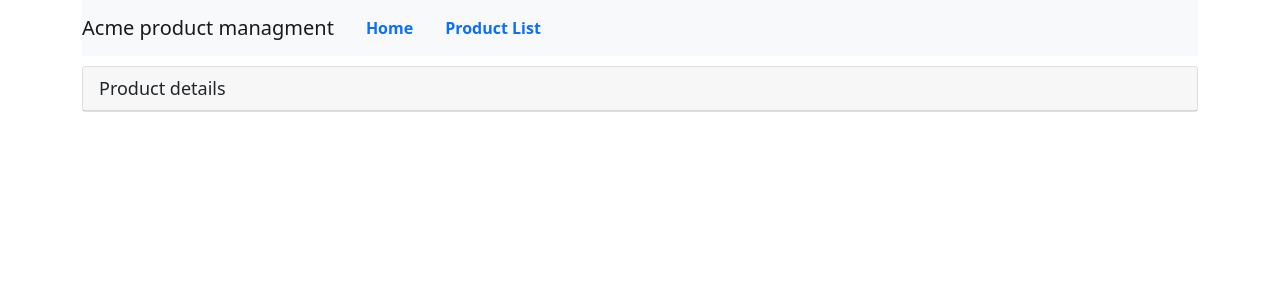
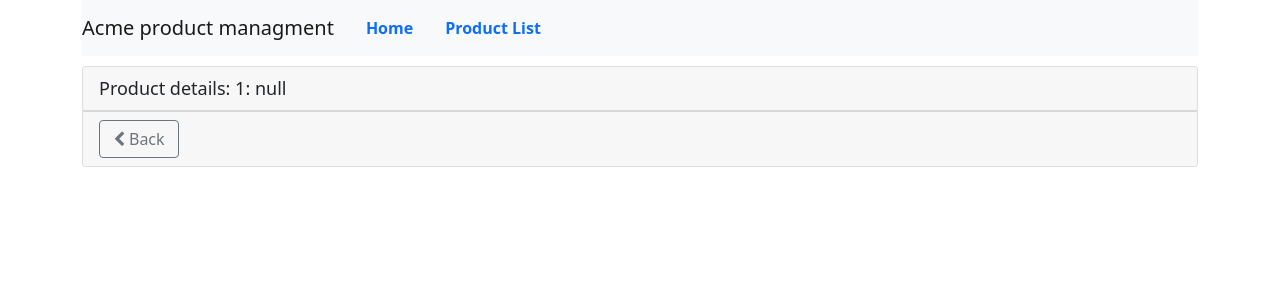
Before and after one commit to Dexter-Freeman/apm, an Angular app: page /products/1 in a window 1280 px wide. Shown: the top 300 px of the page. Built offline with nearby package versions, Linux system fonts and the light colour scheme.

Commit message:
Passing parameters to a Route, CanActivate Guard

```diff
--- a/src/app/app.module.ts
+++ b/src/app/app.module.ts
@@ -10,6 +10,7 @@ import { StarComponent } from './shared/components/star/star.component';
 import { ProductDetailsComponent } from './components/products-list/product-details/product-details.component';
 import { WelcomeComponent } from './components/welcome/welcome.component';
 import { RouterModule } from '@angular/router';
+import { ProductDetailsGuard } from './components/products-list/product-details/product-details.guard';
 
 @NgModule({
   declarations: [
@@ -26,7 +27,11 @@ import { RouterModule } from '@angular/router';
     HttpClientModule,
     RouterModule.forRoot([
       { path: 'products', component: ProductListComponent },
-      { path: 'products/:id', component: ProductDetailsComponent },
+      {
+        path: 'products/:id',
+        canActivate: [ProductDetailsGuard],
+        component: ProductDetailsComponent
+      },
       { path: 'welcome', component: WelcomeComponent },
       { path: '', redirectTo: 'welcome', pathMatch: 'full' },
       { path: '**', redirectTo: 'welcome', pathMatch: 'full' }
--- a/src/app/components/products-list/product-details/product-details.component.html
+++ b/src/app/components/products-list/product-details/product-details.component.html
@@ -1,5 +1,12 @@
 <div class="card">
     <div class="card-header">
-        {{ pageTitle }}
+        {{ pageTitle + ': ' + product?.productName }}
+    </div>
+    <div class="card-footer">
+        <button class="btn btn-outline-secondary" style="width: 80px;"
+            (click)="onBack()">
+            <i class="fa fa-chevron-left"></i>
+            Back
+        </button>
     </div>
 </div>
--- a/src/app/components/products-list/product-details/product-details.component.ts
+++ b/src/app/components/products-list/product-details/product-details.component.ts
@@ -1,4 +1,6 @@
-import { Component, OnInit } from '@angular/core';
+import { Component, Input, OnInit } from '@angular/core';
+import { ActivatedRoute, Router } from '@angular/router';
+import { IProduct } from '../products.interface';
 
 @Component({
   selector: 'pm-product-details',
@@ -9,9 +11,18 @@ export class ProductDetailsComponent implements OnInit {
 
   pageTitle: string = 'Product details';
 
-  constructor() { }
+  @Input()
+  product: IProduct | undefined;
+
+  constructor(private route: ActivatedRoute, private router: Router) { }
 
   ngOnInit(): void {
+    const id = Number(this.route.snapshot.paramMap.get('id'));
+    this.pageTitle += `: ${id}`;
+  }
+
+  onBack(): void {
+    this.router.navigate(['/products']);
   }
 
 }
--- /dev/null
+++ b/src/app/components/products-list/product-details/product-details.guard.ts
@@ -0,0 +1,26 @@
+import { Injectable } from '@angular/core';
+import { ActivatedRouteSnapshot, CanActivate, Router, RouterStateSnapshot, UrlTree } from '@angular/router';
+import { Observable } from 'rxjs';
+
+@Injectable({
+  providedIn: 'root'
+})
+export class ProductDetailsGuard implements CanActivate {
+
+  constructor(private router: Router) {}
+
+  canActivate(
+    route: ActivatedRouteSnapshot,
+    state: RouterStateSnapshot): Observable<boolean | UrlTree> | Promise<boolean | UrlTree> | boolean | UrlTree {
+
+      const id = Number(route.paramMap.get('id'));
+
+      if (isNaN(id) || id < 1) {
+        this.router.navigate(['/products']);
+        return false;
+      }
+
+      return true;
+  }
+
+}
--- a/src/app/components/products-list/products-list.component.html
+++ b/src/app/components/products-list/products-list.component.html
@@ -40,7 +40,11 @@
                                 [alt]="product.productName" [title]="product.productName"
                                 [style.width.px]="imageWidth" [style.margin.px]="imageMargin" >
                         </td>
-                        <td>{{ product.productName }}</td>
+                        <td>
+                            <a [routerLink]="['/products', product.productId]" [product]="product">
+                                {{ product.productName }}
+                            </a>
+                        </td>
                         <td>{{ product.productCode | lowercase | convertToSpaces: '-' }}</td>
                         <td>{{ product.releasDate }}</td>
                         <td>{{ product.price | currency:'USD':'symbol':'1.2-2' }}</td>
```
